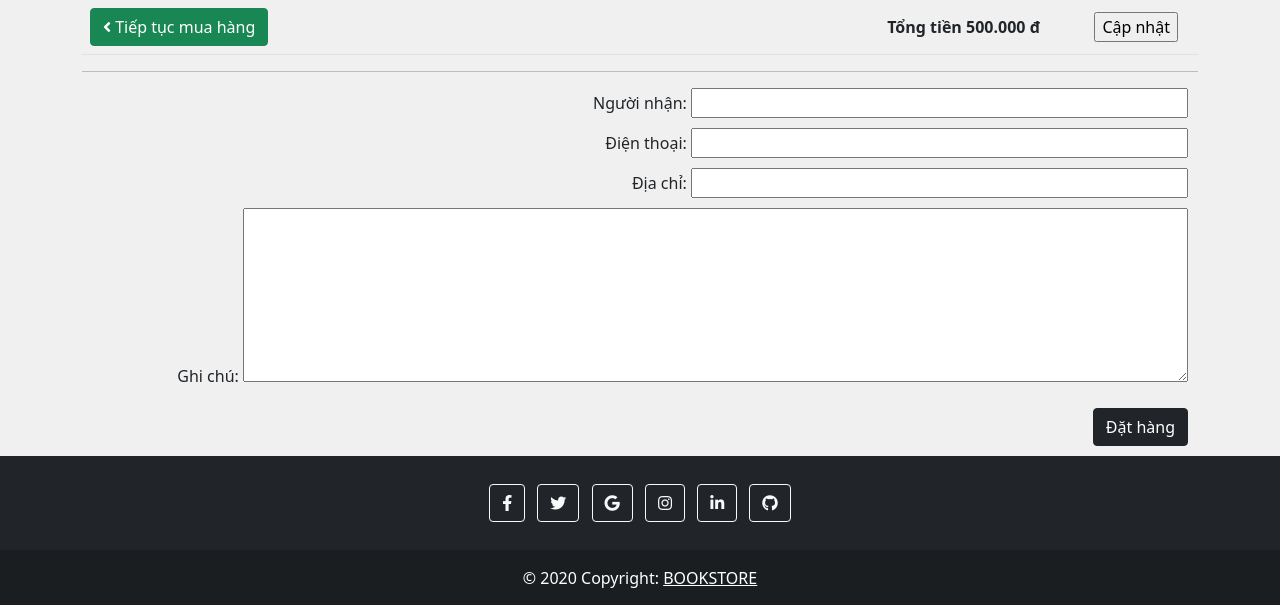
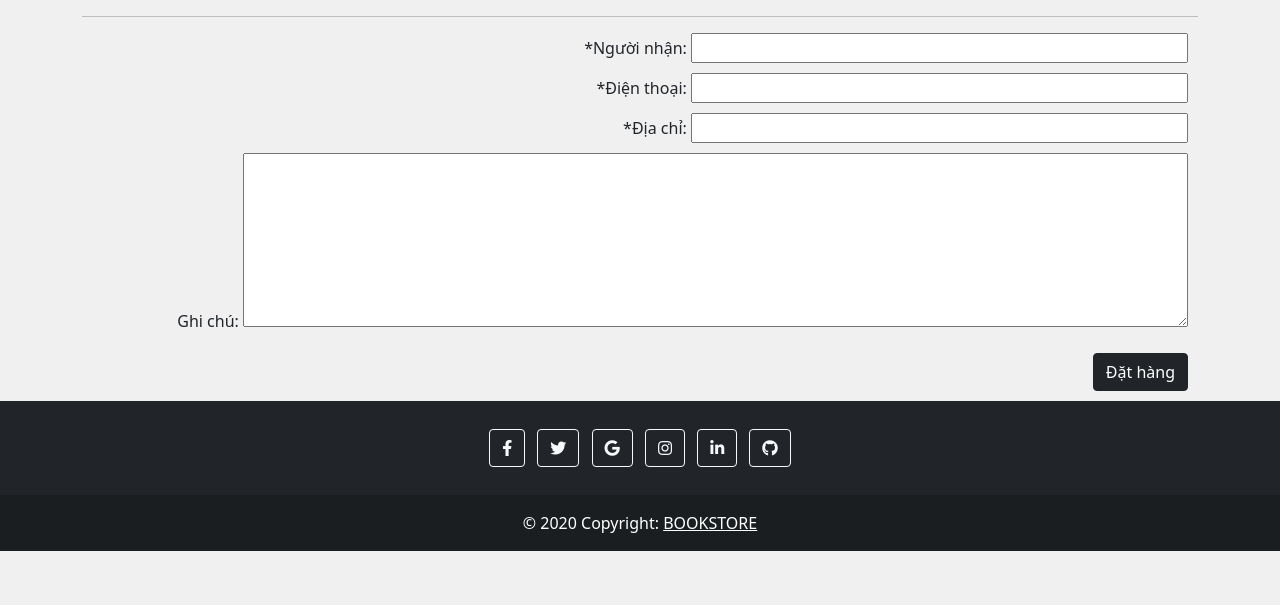
Before and after one commit to toanalvin11/Project-BookStore, a PHP site: page /giohang.php in a window 1280 px wide. Shown: the part 167-772 px from the top of the page. Run offline with PHP 8.4, Linux system fonts and the light colour scheme.

Commit message:
Gio hang va thanh toan

```diff
--- a/chitietsp.php
+++ b/chitietsp.php
@@ -13,7 +13,7 @@
   <link rel="stylesheet" href="https://maxcdn.bootstrapcdn.com/bootstrap/4.5.2/css/bootstrap.min.css">
 </head>
 
-<body style="background-color: #F0F0F0;">
+<body>
 
   <!-- Header -->
   <?php
--- a/giohang.php
+++ b/giohang.php
@@ -20,7 +20,6 @@
   if (!isset($_SESSION['cart'])) {
     $_SESSION['cart'] = array();
   }
-  $error = false;
   if (isset($_GET["action"])) {
     function update_cart($add = false)
     {
@@ -29,7 +28,7 @@
           unset($_SESSION['cart'][$id]);
         } else {
           if ($add) {
-            if(!empty($_SESSION['cart'][$id])) {
+            if (!empty($_SESSION['cart'][$id])) {
               $_SESSION['cart'][$id] += $quanlity;
             } else {
               $_SESSION['cart'][$id] = $quanlity;
@@ -58,12 +57,41 @@
           update_cart();
           header('location: ./giohang.php');
         } elseif (isset($_POST['oder_click'])) {
-            if(empty($_POST['name'])) {
+          $error = false;
+          if (empty($_POST['namenn'])) {
             $error = "Bạn chưa nhập tên của người nhận";
-            } elseif(empty($_POST['phone']))  {
+          } elseif (empty($_POST['phonenn'])) {
             $error = "Bạn chưa nhập số điện thoại người nhận";
-            } elseif($_POST['address']) {
+          } elseif (empty($_POST['addressnn'])) {
             $error = "Bạn chưa nhập địa chỉ người nhận";
+          } elseif (empty($_POST['quanlity'])) {
+            $error = "Giỏ hàng của bạn hiện đang rỗng";
+          }
+          // xu ly du lieu lên database
+          if ($error == false && !empty($_POST['quanlity'])) {
+            $product = mysqli_query($con, "SELECT * FROM `products` WHERE `id_product` IN (" . implode(",", array_keys($_POST['quanlity'])) . ")");
+            $total = 0;
+            $orderProducts = array();
+            while ($rows = mysqli_fetch_array($product)) {
+              $orderProducts[] = $rows;
+              $total += $rows['price'] * $_POST['quanlity'][$rows['id_product']];
+            }
+            // tao du lieu cho bang order
+            $insertOrder = mysqli_query($con, "INSERT INTO `order` (`id`, `name`, `phone`, `address`, `notes`, `total`, `status`) VALUES (NULL, '" . $_POST['namenn'] . "', '" . $_POST['phonenn'] . "', '" . $_POST['addressnn'] . "', '" . $_POST['notenn'] . "', '" . $total . "', '0')");
+            // hàm insert_id là hàm lấy lại id của câu query phía trên
+            $idorder = $con->insert_id;
+            $insertString = "";
+            foreach ($orderProducts as $keys => $product) {
+              $insertString .= "(NULL, '" . $idorder . "', '" . $product['id_product'] . "', '" . $_POST['quanlity'][$product['id_product']] . "', '" . $product['price'] . "')";
+              // $keys này tự động tăng theo lệnh foreach 0,1,2...
+              if ($keys != count($orderProducts) - 1) {
+                $insertString .= ",";
+              }
+            }
+            // tao du lieu cho bang order_detail
+            $insertOrder = mysqli_query($con, "INSERT INTO `order_detail` (`id`, `oder_id`, `product_id`, `quanlity`, `price`) VALUES " . $insertString . "");
+            unset($_SESSION['cart']);
+            echo "<script type='text/javascript'>alert('Bạn đã đạt hàng thành công');</script>";
           }
         }
         break;
@@ -71,6 +99,8 @@
   }
   if (!empty($_SESSION["cart"])) {
     $product = mysqli_query($con, "SELECT * FROM products WHERE id_product IN (" . implode(",", array_keys($_SESSION["cart"])) . ")");
+  } else {
+    $product = false;
   } ?>
 
 
@@ -133,7 +163,7 @@
   <!-- Product shopping -->
   <div class="container">
 
-    <form id="cart-form" action="giohang.php?action=submit" method="POST">
+    <form id="cart-form" action="?action=submit" method="POST">
       <table id="cart" class="table table-hover table-condensed">
         <thead>
           <tr>
@@ -146,7 +176,8 @@
         </thead>
         <tbody>
           <?php
-          if(!empty($product)){
+          if (!empty($product)) {
+            $total = 0;
             while ($rows = mysqli_fetch_array($product)) {
           ?>
               <tr>
@@ -160,10 +191,10 @@
                     </div>
                   </div>
                 </td>
-              <td data-th="Price"><?= $rows['price'] ?></td>
+                <td data-th="Price"><?= $rows['price'] ?> VNĐ</td>
                 <!-- Chính giữa quanlity là id sản phẩm -->
-              <td data-th="Quantity"><input class="form-control text-center" value="<?= $_SESSION['cart'] [$rows['id_product']] ?>" name="quanlity[<?= $rows['id_product'] ?>]" type="number"></td>
-              <td data-th="Subtotal" class="text-center"><?= $rows['price'] ?></td>
+                <td data-th="Quantity"><input class="form-control text-center" value="<?= $_SESSION['cart'][$rows['id_product']]?>" name="quanlity[<?= $rows['id_product'] ?>]" type="number"></td>
+                <td data-th="Subtotal" class="text-center"><?= $rows['price'] * $_SESSION['cart'][$rows['id_product']] ?> VNĐ</td>
                 <td class="actions" data-th="">
                   <!-- <button class="btn btn-info btn-sm"><i class="fa fa-edit"></i>
                 </button> -->
@@ -171,7 +202,24 @@
                   </a>
                 </td>
               </tr>
-          <?php } }?>
+            <?php
+              $total += $rows['price'] * $_SESSION['cart'][$rows['id_product']];
+            } ?>
+        </tbody>
+        <tfoot>
+          <!-- <tr class="visible-xs">
+            <td class="text-center"><strong>Tổng 200.000 đ</strong>
+            </td>
+          </tr> -->
+          <tr>
+            <td><a href="Main.php" class="btn btn-success"><i class="fa fa-angle-left"></i> Tiếp tục mua hàng</a>
+            </td>
+            <td colspan="2" class="hidden-xs"> </td>
+            <td class="hidden-xs text-center"><strong>Tổng tiền <?= $total ?> VNĐ</strong></td>
+            <td><input type="submit" name="capnhat" value="Cập nhật"></td>
+          </tr>
+        </tfoot>
+      <?php }?>
 
       <!-- <tr>
             <td data-th="Product">
@@ -195,27 +243,16 @@
               </button>
             </td>
           </tr> -->
-        </tbody>
-        <tfoot>
-          <!-- <tr class="visible-xs">
-            <td class="text-center"><strong>Tổng 200.000 đ</strong>
-            </td>
-          </tr> -->
-          <tr>
-            <td><a href="Main.php" class="btn btn-success"><i class="fa fa-angle-left"></i> Tiếp tục mua hàng</a>
-            </td>
-            <td colspan="2" class="hidden-xs"> </td>
-            <td class="hidden-xs text-center"><strong>Tổng tiền 500.000 đ</strong></td>
-            <td><input type="submit" name="capnhat" value="Cập nhật"></td>
-          </tr>
-        </tfoot>
       </table>
       <div id="thongtin" style="text-align: end;">
         <hr>
-        <div style="margin: 20px;"><label>Người nhận: </label> <input type="name" size="48"></div>
-        <div style="margin: 20px;"><label>Điện thoại: </label> <input type="phone" size="48"></div>
-        <div style="margin: 20px;"><label>Địa chỉ: </label> <input type="address" size="48"></div>
-        <div style="margin: 20px;"><label>Ghi chú: </label> <textarea name="note" id="" cols="100" rows="7"></textarea></div>
+        <?php if (!empty($error)) {?>
+        <p id="thongbaoloi" style="color: red;margin-right: 20px;">*<?= $error?></p>
+        <?php }?>
+        <div style="margin: 20px;"><label>*Người nhận: </label> <input type="text" name="namenn" size="48"></div>
+        <div style="margin: 20px;"><label>*Điện thoại: </label> <input type="text" name="phonenn" size="48"></div>
+        <div style="margin: 20px;"><label>*Địa chỉ: </label> <input type="text" name="addressnn" size="48"></div>
+        <div style="margin: 20px;"><label>Ghi chú: </label> <textarea name="notenn" cols="100" rows="7"></textarea></div>
         <input class="btn btn-dark btn-block" type="submit" name="oder_click" value="Đặt hàng" style="margin: 10px;">
         <!-- <a href="" class="btn btn-dark btn-block">Thanh toán <i class="fa fa-angle-right"></i></a> -->
       </div>
```
Also changed, not shown: donhangcuakhach.php (added, +12 -0 lines). Lines whose indentation alone changed are shown as unchanged.
